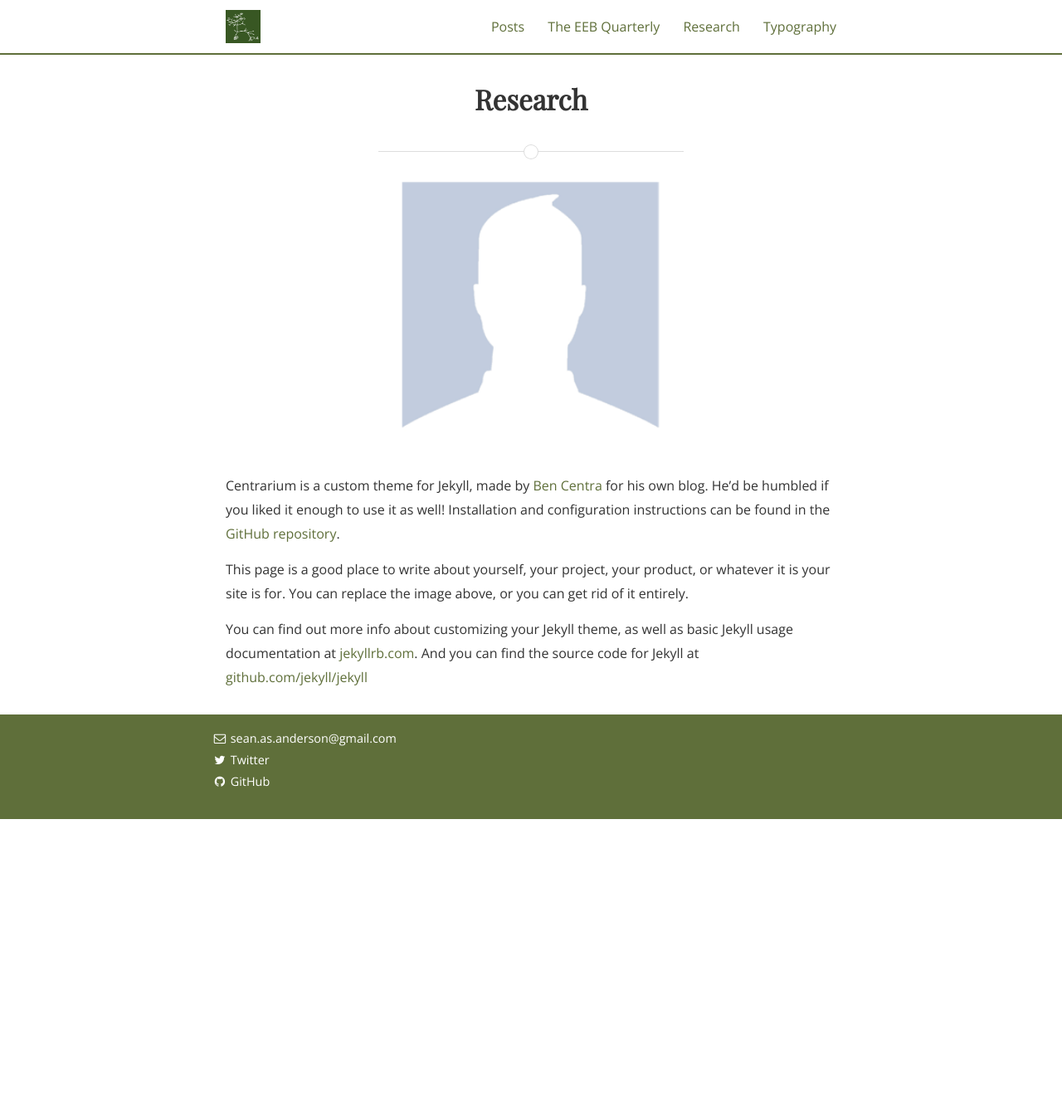
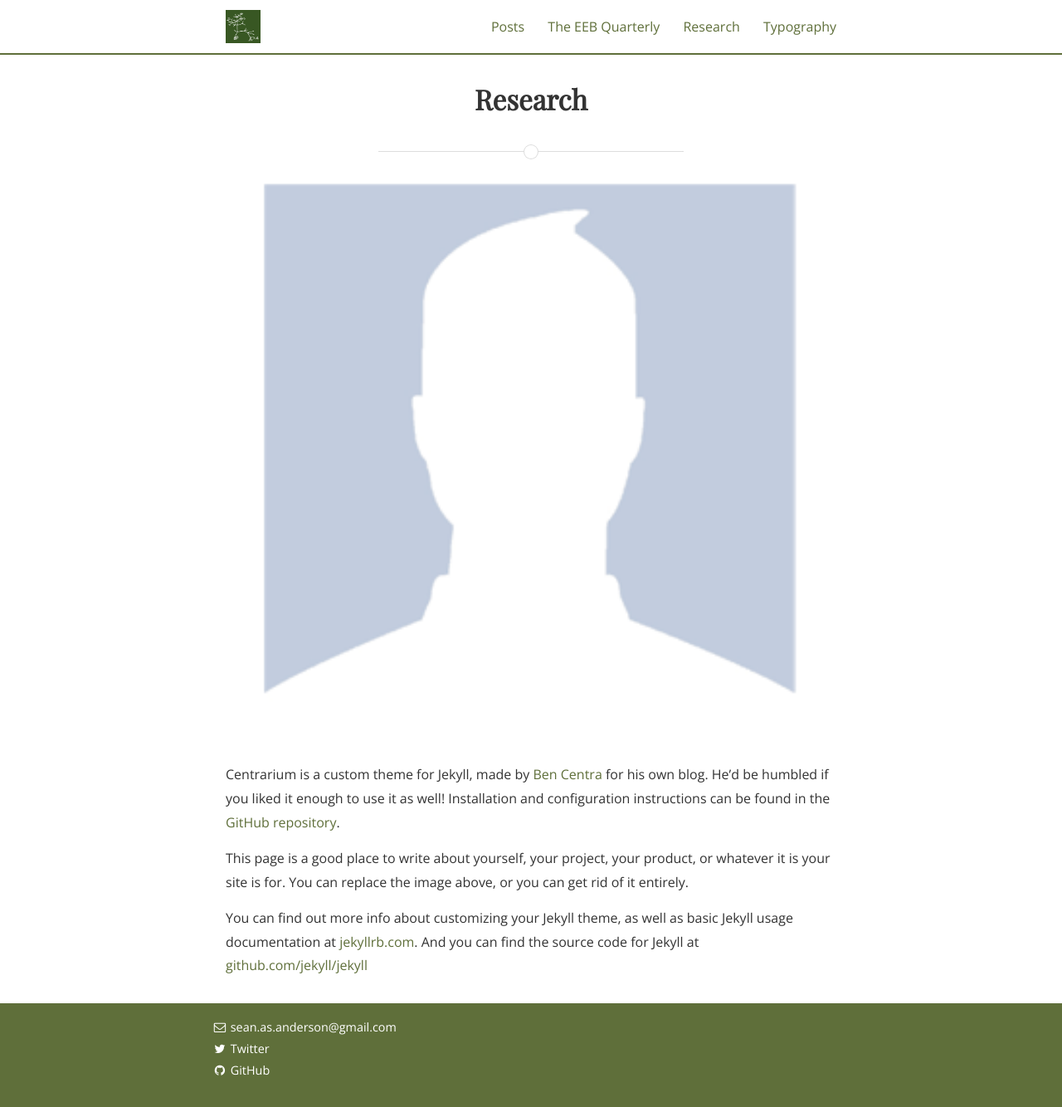
Before and after one commit to SeanASAnderson/SeanASAnderson.github.io, a Jekyll site: the page built from research.md, in a window 1280 px wide and 1334 px high. Shown: the whole window at 83% size. Built offline with Jekyll 4.4.1, drawn with Linux system fonts in a browser that asks for light colours; nearby versions of some CDN libraries; some web fonts are replaced.

Commit message:
trying out profile photo

```diff
--- a/research.md
+++ b/research.md
@@ -5,7 +5,8 @@
 main_nav: true
 ---
 
-![alt text]({{ site.baseurl }}/assets/profile-placeholder.gif "Profile Picture"){:.profile}
+
+![alt text]({{ site.baseurl }}/assets/profile-placeholder.gif)
 
 Centrarium is a custom theme for Jekyll, made by [Ben Centra][bencentra] for his own blog. He'd be humbled if you liked it enough to use it as well! Installation and configuration instructions can be found in the [GitHub repository](https://github.com/bencentra/centrarium).
 
```
